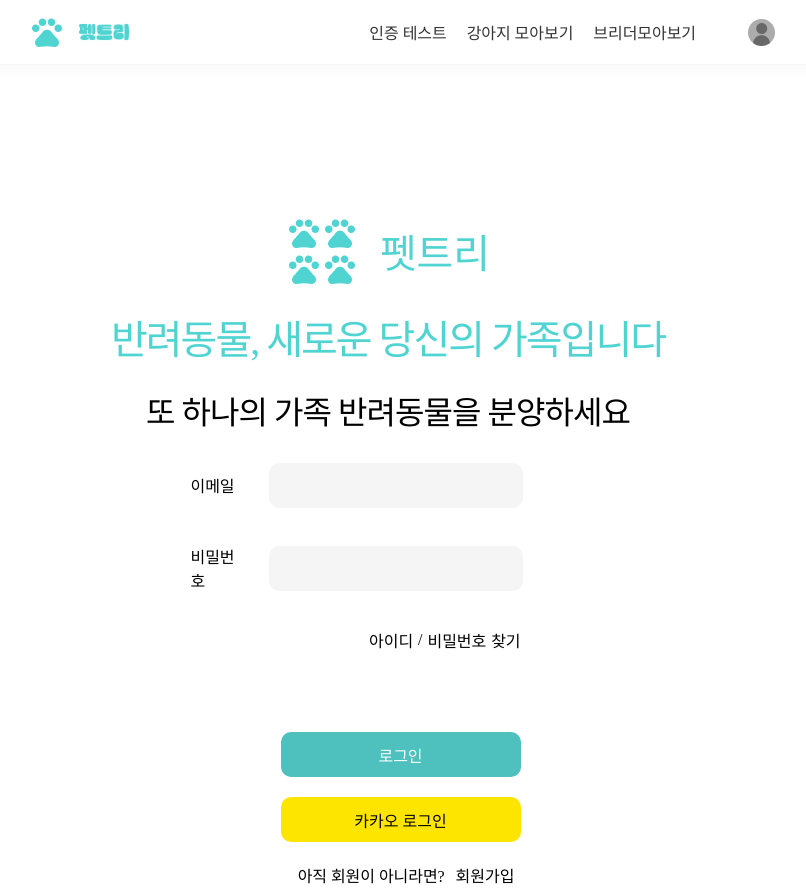
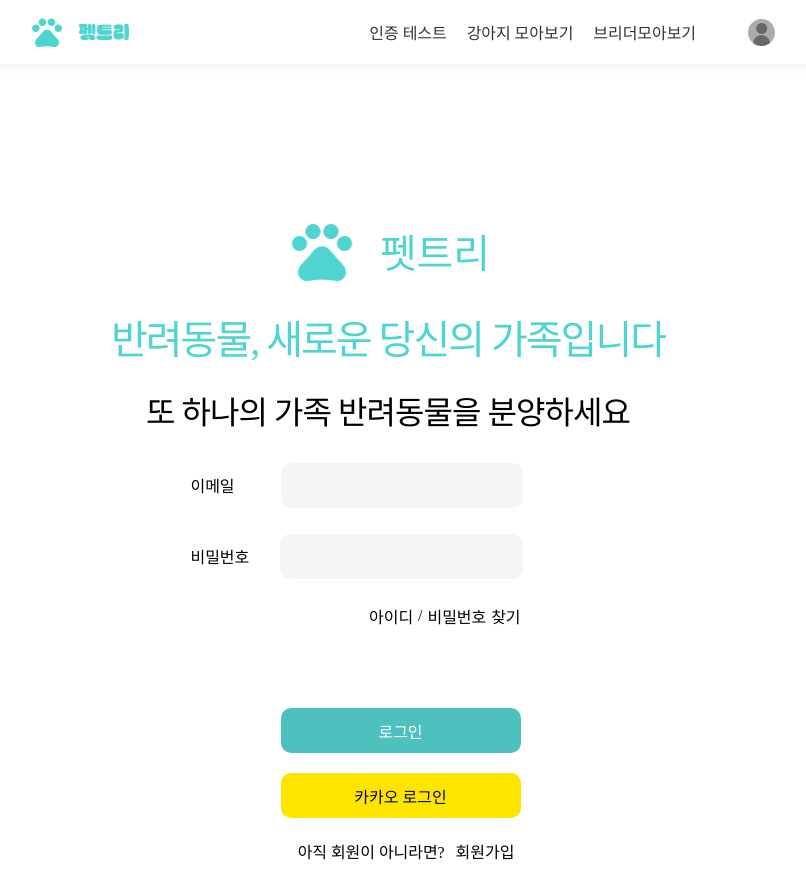
Before and after one commit to next-petree/frontend, a React (Create React App) app: page /login in a window 1280 px wide. Shown: the whole page, without its empty margins (252-1058 px from the left). After the commit the page ends 864 px from the top, so only its background shows below. Built offline with nearby package versions, Linux system fonts and the light colour scheme; no server answers; a web font is replaced by a local one.

Commit message:
FIX: 로그인 페이지 CSS문제 수정완료

```diff
--- a/src/component/IntroContent/IntroContentStyle.ts
+++ b/src/component/IntroContent/IntroContentStyle.ts
@@ -119,6 +119,7 @@ export const IntroArea3ContentBox = styled.div`
   min-height: 270px;
   display: flex;
   align-items: center;
+  justify-content: center;
   flex-direction: column;
   padding: 24px 60px 24px 60px;
   border-radius: 30px;
@@ -205,11 +206,12 @@ export const LeftContent = styled.div`
 export const LeftImage = styled.div`
   width: 480px;
   height: 340px;
-  background: linear-gradient(
-      0deg,
-      rgba(255, 255, 255, 0.1) 0%,
-      rgba(255, 255, 255, 0.1) 100%
-    ),
+  background:
+  // linear-gradient(
+  //     0deg,
+  //     rgba(255, 255, 255, 0.1) 0%,
+  //     rgba(255, 255, 255, 0.1) 100%
+  //   ),
     url(${LeftDogImage}) center / cover no-repeat;
   border-radius: 30px;
   margin-bottom: 20px;
--- a/src/component/LoginContent/LoginContentStyle.ts
+++ b/src/component/LoginContent/LoginContentStyle.ts
@@ -1,7 +1,7 @@
 import styled from 'styled-components';
 import { Link } from 'react-router-dom';
 
-import petTreeIconImage from '../../assets/icons/header_pets_black_24dp.png';
+import petTreeIconImage from '../../assets/icons/pets_black_24dp.png';
 
 export const Container = styled.div`
   display: flex;
@@ -18,7 +18,7 @@ export const PetTreeTitleArea = styled.div`
 export const PetTreeIcon = styled.div`
   width: 72px;
   height: 72px;
-  background: url(${petTreeIconImage});
+  background: url(${petTreeIconImage})center / cover no-repeat;
 `;
 
 export const Title = styled.div`
@@ -85,10 +85,10 @@ const Text = styled.p`
 `;
 
 export const EmailText = styled(Text)`
-  width: 50px;
+  width: 65px;
 `;
 export const PassWordText = styled(Text)`
-  width: 60px;
+  width: 75px;
 `;
 
 const Input = styled.input`
```
Also changed, not shown: src/assets/icons/pets_black_24dp.png (added).
